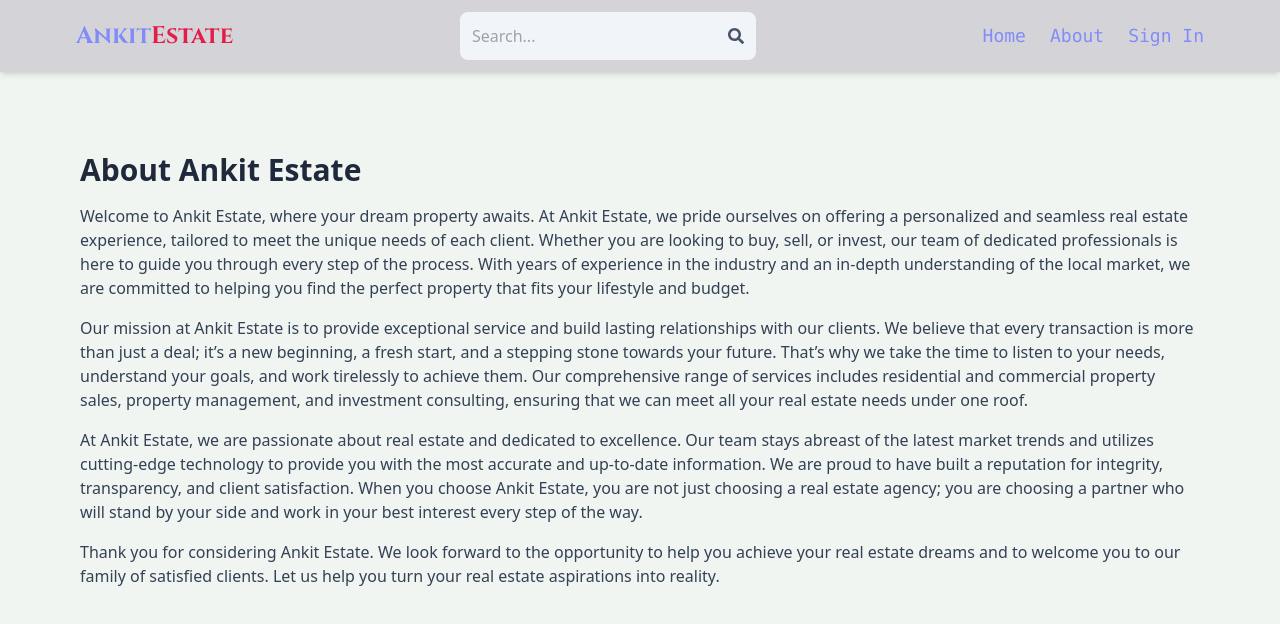
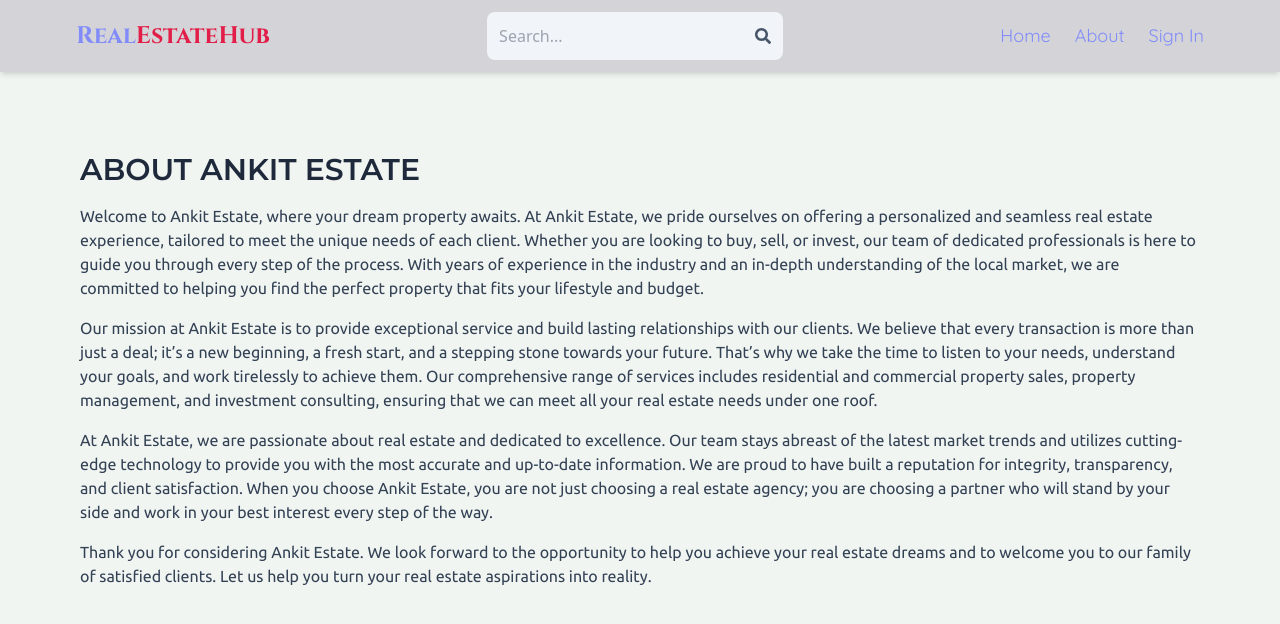
Before and after one commit to ankitt251/mern-estate, a React (Vite) app in the folder client/: page /about in a window 1280 px wide. Shown: the top 624 px of the page. Built offline with nearby package versions, Linux system fonts and the light colour scheme; no server answers.

Commit message:
font changes

```diff
--- a/client/index.html
+++ b/client/index.html
@@ -9,7 +9,7 @@
       rel="stylesheet"
     />
 
-    <title>Ankit Estate</title>
+    <title>RealEstateHub</title>
   </head>
   <body>
     <div id="root"></div>
--- a/client/src/components/Header.jsx
+++ b/client/src/components/Header.jsx
@@ -29,8 +29,8 @@ export default function Header() {
       <div className="flex justify-between items-center max-w-6xl mx-auto p-3">
         <Link to="/">
           <h1 className="font-bold text-sm sm:text-2xl flex flex-wrap font-cinzel">
-            <span className="text-indigo-400">Ankit</span>
-            <span className="text-rose-600">Estate</span>
+            <span className="text-indigo-400">Real</span>
+            <span className="text-rose-600">EstateHub</span>
           </h1>
         </Link>
         <form
@@ -48,7 +48,7 @@ export default function Header() {
             <FaSearch className="text-slate-600" />
           </button>
         </form>
-        <ul className="flex gap-6 text-lg font-mono">
+        <ul className="flex gap-6 text-lg font-quicksand">
           <Link to="/">
             <li className="hidden sm:inline text-indigo-400 hover:underline">
               Home
--- a/client/src/pages/About.jsx
+++ b/client/src/pages/About.jsx
@@ -3,8 +3,8 @@ import React from "react";
 export default function About() {
   return (
     <div className="py-20 px-4 max-w-6xl mx-auto">
-      <h1 className="text-3xl font-bold mb-4 text-slate-800">About Ankit Estate</h1>
-      <p className="mb-4 text-slate-700">
+      <h1 className="uppercase text-3xl font-semibold mb-4 text-slate-800 font-montserrat">About Ankit Estate</h1>
+      <p className="mb-4 text-slate-700 font-ubuntu">
         Welcome to Ankit Estate, where your dream property awaits. At Ankit
         Estate, we pride ourselves on offering a personalized and seamless real
         estate experience, tailored to meet the unique needs of each client.
@@ -14,7 +14,7 @@ export default function About() {
         of the local market, we are committed to helping you find the perfect
         property that fits your lifestyle and budget.
       </p>
-      <p className="mb-4 text-slate-700">
+      <p className="mb-4 text-slate-700 font-ubuntu">
         Our mission at Ankit Estate is to provide exceptional service and build
         lasting relationships with our clients. We believe that every
         transaction is more than just a deal; it’s a new beginning, a fresh
@@ -25,7 +25,7 @@ export default function About() {
         investment consulting, ensuring that we can meet all your real estate
         needs under one roof.
       </p>
-      <p className="mb-4 text-slate-700">
+      <p className="mb-4 text-slate-700 font-ubuntu">
         At Ankit Estate, we are passionate about real estate and dedicated to
         excellence. Our team stays abreast of the latest market trends and
         utilizes cutting-edge technology to provide you with the most accurate
@@ -35,7 +35,7 @@ export default function About() {
         a partner who will stand by your side and work in your best interest
         every step of the way.
       </p>
-      <p className="mb-4 text-slate-700">
+      <p className="mb-4 text-slate-700 font-ubuntu">
         Thank you for considering Ankit Estate. We look forward to the
         opportunity to help you achieve your real estate dreams and to welcome
         you to our family of satisfied clients. Let us help you turn your real
--- a/client/src/pages/Home.jsx
+++ b/client/src/pages/Home.jsx
@@ -49,12 +49,12 @@ export default function Home() {
     <div>
       {/* top */}
       <div className="flex flex-col gap-6 p-28 px-3 max-w-6xl mx-auto">
-        <h1 className="text-slate-700 font-bold text-3xl lg:text-6xl">
+        <h1 className="text-slate-700 font-bold text-3xl lg:text-6xl font-merriweather">
           Find your next <span className="text-slate-500">perfect</span>
           <br />
           place with ease
         </h1>
-        <div className="text-gray-400 text-xs sm:text-sm">
+        <div className="text-gray-400 text-xs sm:text-sm font-merriweather">
           Sahand Estate is the best place to find your next perfect place to
           live.
           <br />
@@ -62,7 +62,7 @@ export default function Home() {
         </div>
         <Link
           to={"/search"}
-          className="text-xs sm:text-sm text-blue-800 font-bold hover:underline"
+          className="text-xs sm:text-sm text-blue-800 font-bold hover:underline font-ubuntu"
         >
           Let's get started...
         </Link>
--- a/client/src/pages/Profile.jsx
+++ b/client/src/pages/Profile.jsx
@@ -160,7 +160,7 @@ export default function Profile() {
 
   return (
     <div className="p-3 max-w-lg mx-auto">
-      <h1 className="text-3xl font-semibold text-center my-7"> Profile</h1>
+      <h1 className="text-3xl font-semibold text-center my-7 font-quicksand"> Profile</h1>
       <form onSubmit={handleSubmit} className="flex flex-col gap-4">
         <input
           onChange={(e) => setFile(e.target.files[0])}
@@ -175,6 +175,7 @@ export default function Profile() {
           alt="profile"
           className="rounded-full h-24 w-24 object-cover cursor-pointer self-center mt-2"
         />
+        <button onClick={() => fileRef.current.click()} className="text-blue-500 inline-block font-semibold focus:outline-none font-montserrat">Update Image</button>
         <p className="text-sm self-center">
           {fileUploadError ? (
             <span className="text-red-700">
@@ -190,35 +191,35 @@ export default function Profile() {
         </p>
         <input
           type="text"
-          placeholder="username"
+          placeholder="Your Username"
           defaultValue={currentUser.username}
           id="username"
-          className="border p-3 rounded-lg"
+          className="border p-3 rounded-lg font-ubuntu"
           onChange={handleChange}
         />
         <input
           type="email"
-          placeholder="email"
+          placeholder="Your Email"
           id="email"
           defaultValue={currentUser.email}
-          className="border p-3 rounded-lg"
+          className="border p-3 rounded-lg font-ubuntu"
           onChange={handleChange}
         />
         <input
           type="password"
-          placeholder="password"
+          placeholder="Your Password"
           onChange={handleChange}
           id="password"
-          className="border p-3 rounded-lg"
+          className="border p-3 rounded-lg font-ubuntu"
         />
         <button
           disabled={loading}
-          className="bg-slate-800 text-white rounded-lg p-3 uppercase hover:opacity-95 disabled:opacity-80"
+          className="bg-slate-800 text-white rounded-lg p-3 uppercase hover:opacity-95 disabled:opacity-80 font-ubuntu"
         >
-          {loading ? "Loading..." : "Update"}
+          {loading ? "Loading..." : "Update Information"}
         </button>
         <Link
-          className="bg-green-700 text-white p-3 rounded-lg uppercase text-center hover:opacity-95"
+          className="bg-green-700 font-ubuntu text-white p-3 rounded-lg uppercase text-center hover:opacity-95"
           to={"/create-listing"}
         >
           Add Estate Here
@@ -227,11 +228,11 @@ export default function Profile() {
       <div className="flex justify-between mt-5">
         <span
           onClick={handleDeleteUser}
-          className="text-red-700 cursor-pointer"
+          className="text-red-700 cursor-pointer font-ubuntu"
         >
           Delete Account
         </span>
-        <span onClick={handleSignOut} className="text-red-700 cursor-pointer">
+        <span onClick={handleSignOut} className="text-red-700 cursor-pointer font-ubuntu">
           Sign Out
         </span>
       </div>
@@ -239,7 +240,7 @@ export default function Profile() {
       <p className="text-green-700 mt-5">
         {updateSuccess ? "User is updated successfully!!!!" : " "}
       </p>
-      <button onClick={handleShowListings} className="text-green-700 w-full">
+      <button onClick={handleShowListings} className="text-green-700 w-full font-ubuntu">
         Show Estates
       </button>
       <p className="text-red-700 mt-5">
```
Also changed, not shown: client/src/pages/bgimg.jpg (added).
